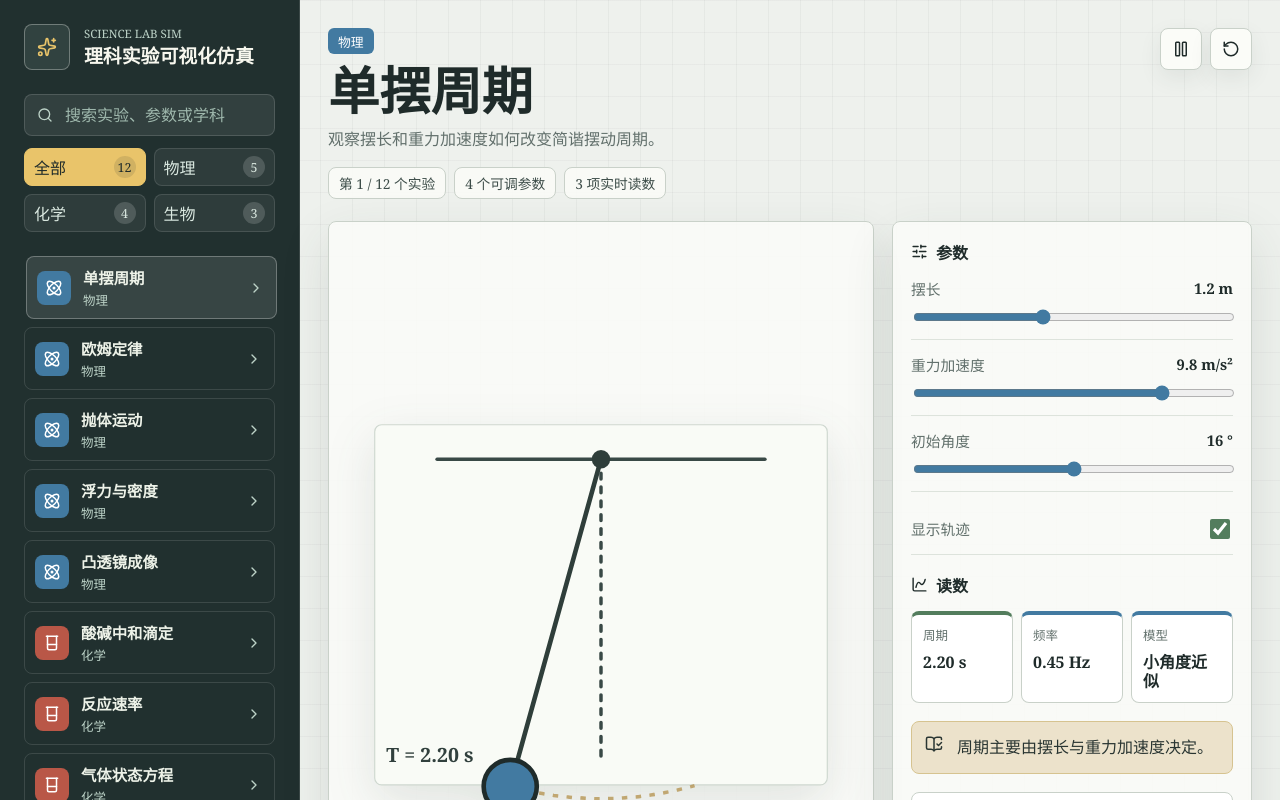
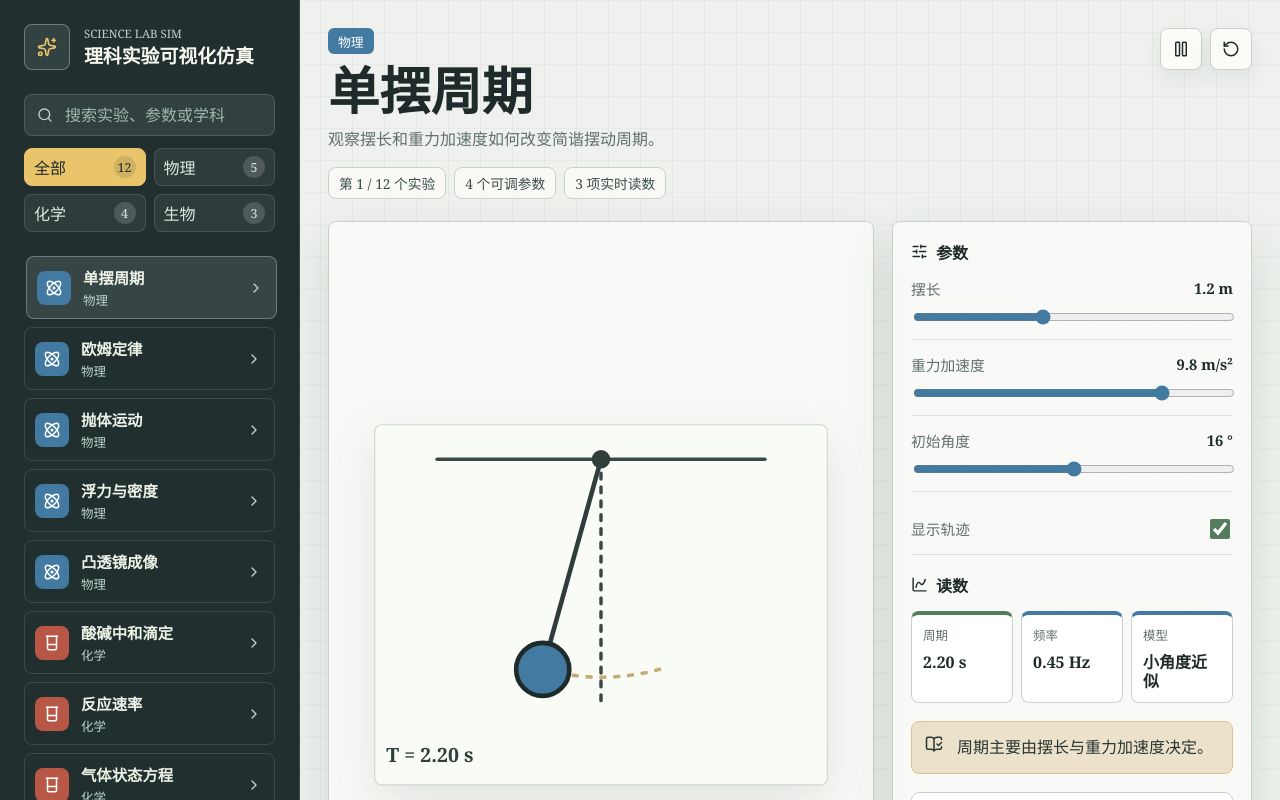
Before and after one commit to WUMIKE233/science-lab-sim, a React (Vite) app: page / in a window 1280 px wide. Shown: the top 800 px of the page. Built offline with nearby package versions, Linux system fonts and the light colour scheme.

Commit message:
Keep pendulum bob within view

```diff
--- a/src/data/experiments.tsx
+++ b/src/data/experiments.tsx
@@ -32,7 +32,9 @@ function PendulumVisual({ params, time }: VisualProps) {
   const period = 2 * Math.PI * Math.sqrt(length / gravity);
   const theta = (angle * Math.PI) / 180 * Math.cos((2 * Math.PI * time) / period);
   const pivot = { x: 220, y: 54 };
-  const lineLength = 210 + length * 70;
+  const normalizedLength = clamp((length - 0.4) / 2, 0, 1);
+  const lineLength = 152 + normalizedLength * 92;
+  const referenceEndY = pivot.y + lineLength + 24;
   const bob = {
     x: pivot.x + Math.sin(theta) * lineLength,
     y: pivot.y + Math.cos(theta) * lineLength,
@@ -49,7 +51,7 @@ function PendulumVisual({ params, time }: VisualProps) {
     <svg className="simulation-svg" viewBox="0 0 440 360" role="img" aria-label="单摆运动仿真">
       <rect className="svg-grid" x="24" y="24" width="392" height="312" rx="6" />
       <line className="stand" x1="78" y1="54" x2="362" y2="54" />
-      <line className="stand" x1="220" y1="54" x2="220" y2="318" strokeDasharray="5 7" />
+      <line className="stand" x1="220" y1="54" x2="220" y2={referenceEndY} strokeDasharray="5 7" />
       {showTrace && <polyline className="trace" points={trace} />}
       <line className="ray strong" x1={pivot.x} y1={pivot.y} x2={bob.x} y2={bob.y} />
       <circle className="pivot" cx={pivot.x} cy={pivot.y} r="8" />
```
